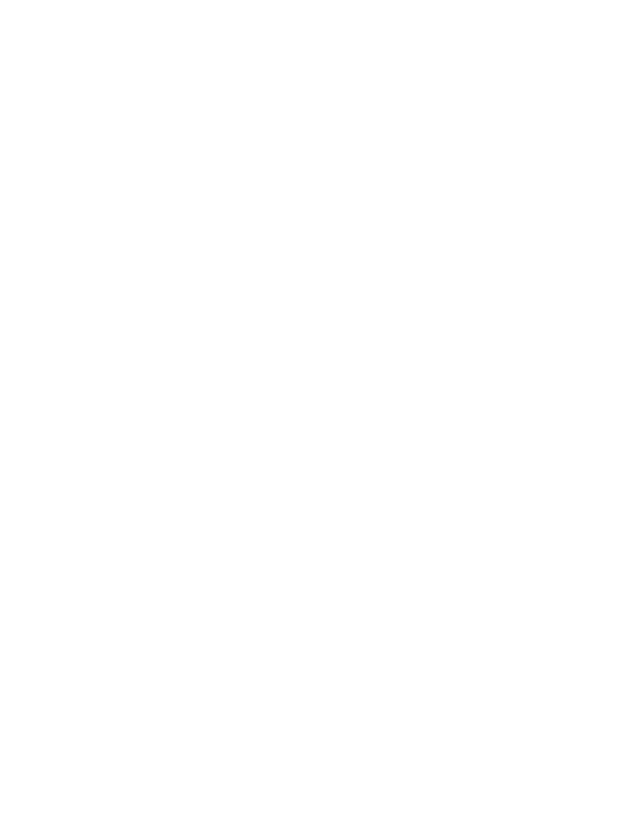
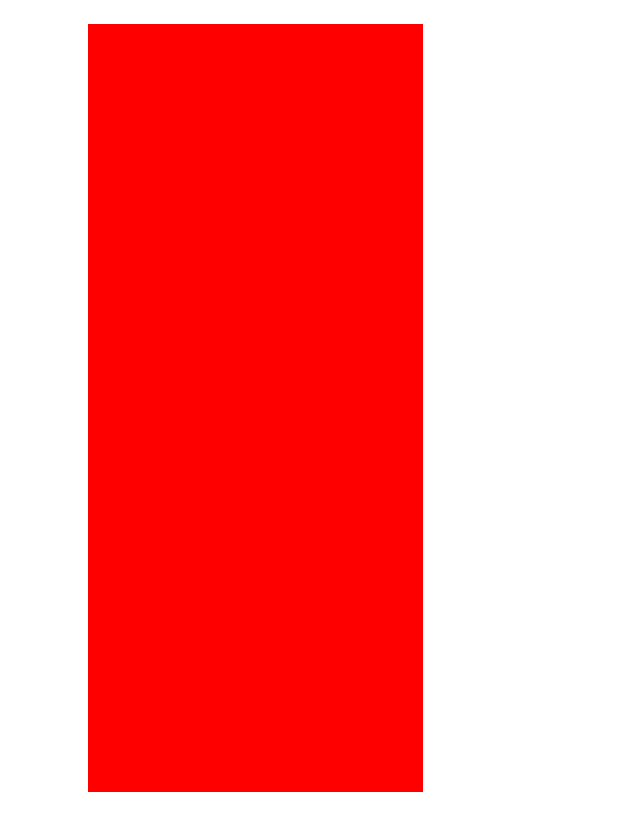
Before and after one commit to paniccord23/grid, a plain HTML site: page index.html in a window 1280 px wide. Shown: the whole page, without its empty margins (0-640 px from the left). Drawn offline with Linux system fonts and the light colour scheme.

Commit message:
сделали пятиколоночную фигуру

```diff
--- a/style/layout.css
+++ b/style/layout.css
@@ -12,3 +12,11 @@
   grid-column-gap: 12px;
 
 }
+
+.gridContainer figure {
+  background-color: red;
+
+  grid-column-start: 1;
+  /* end нужно указывать исключительно, т.е. от 1 до 5 получится 4 колонки поэтому энд указываем на 1 больше */
+  grid-column-end: 6;
+}
```
